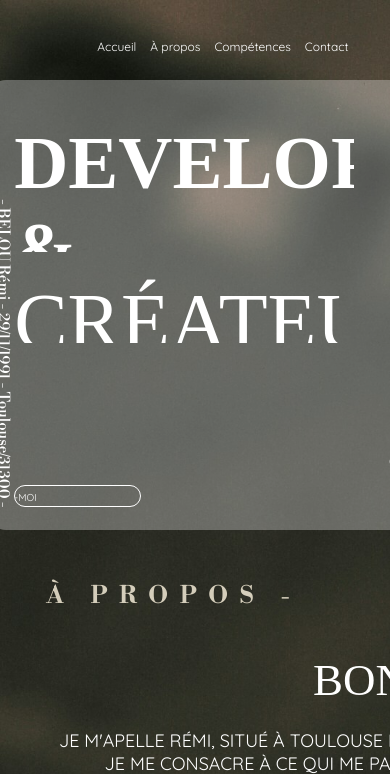
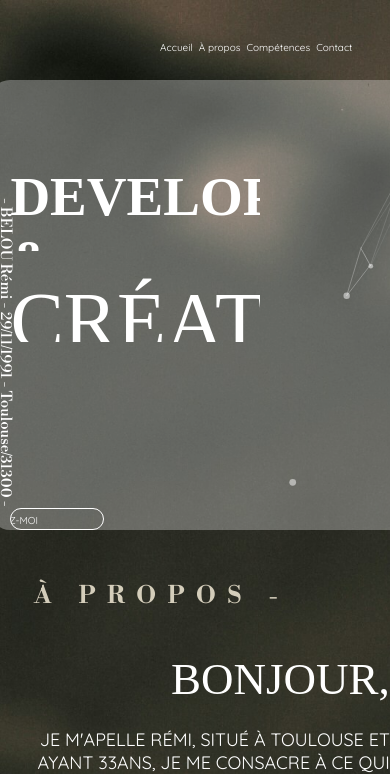
Before and after one commit to Labelive/Belou-Remi, a PHP site: page / in a window 390 px wide; the page is wider, and only the part inside the window is pictured. Shown: the top 774 px of that part. Run offline with PHP 8.4, Linux system fonts and the light colour scheme; some web fonts are replaced.

Commit message:
modification css

```diff
--- a/Page-accueil.css
+++ b/Page-accueil.css
@@ -170,7 +170,11 @@ header .corps-head .divhead{
  overflow: hidden;
  display: flex;
 }
-
+@media screen and (max-width : 449px) {
+  header .corps-head .divhead {
+  margin-top : 45px;
+ }
+ }
 header .corps-head .divfront{
  overflow: hidden;
  display: flex;
@@ -187,7 +191,7 @@ overflow : hidden;
 }
 @media screen and (max-width : 449px) {
   header .corps-head .divcontact {
-  margin-top : 25%;
+  margin-top : 40%;
  }
  }
 
@@ -224,7 +228,7 @@ header .corps-head .divhead p:hover{
 }
 @media screen and (max-width : 450px) {
   header .corps-head .divhead p{
-   font-size: 75px;
+   font-size: 55px;
  }
  }
 header .corps-head .divfront p{
@@ -382,8 +386,8 @@ nav a{
 @media screen and (max-width : 450px){
   nav a {
    padding : 0px 2px;
-   margin : 5px;
-   font-size: 12px;
+   margin : 1px;
+   font-size: 10px;
   }
  }
                                         /* SECTION GLOBALE */
```
